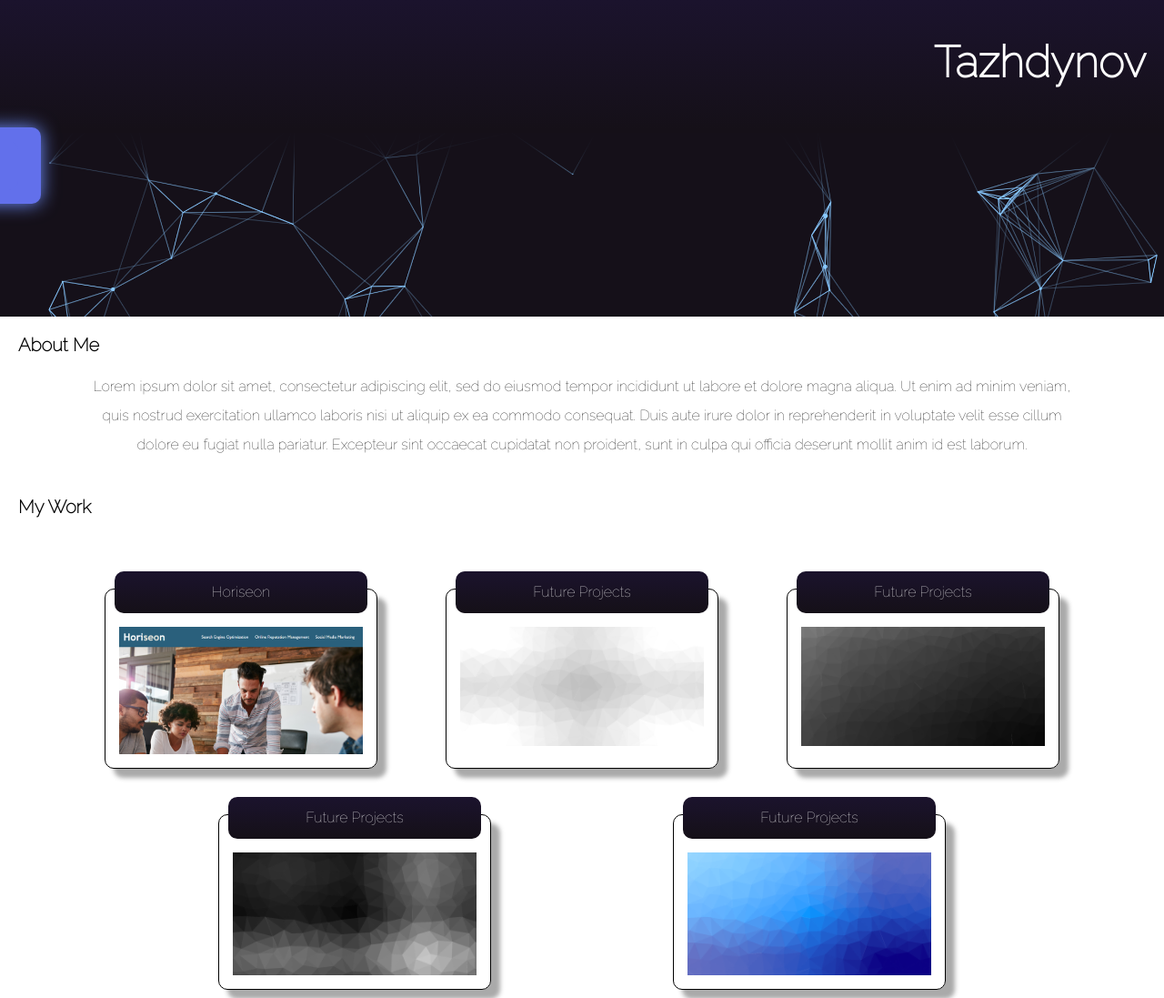
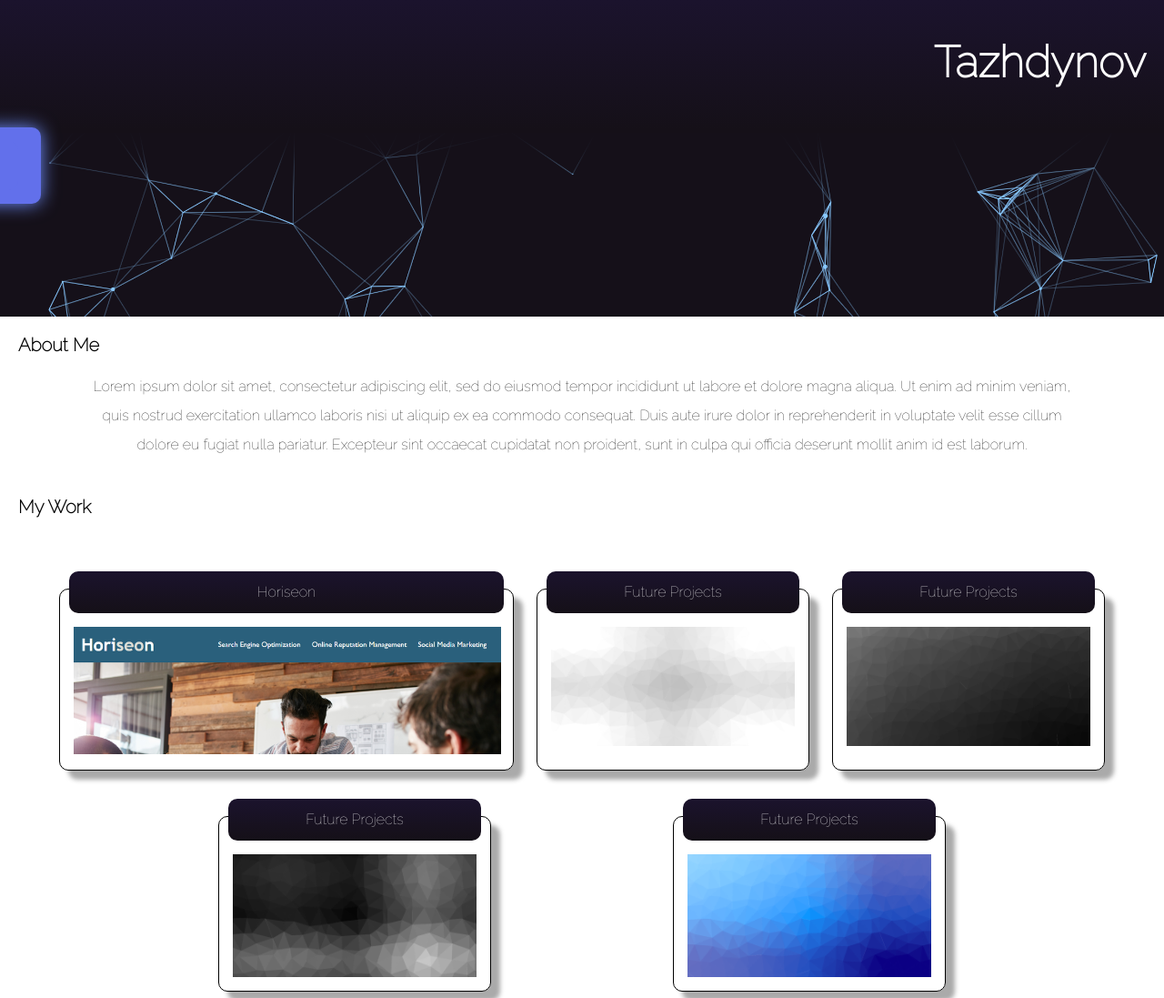
Before and after one commit to tajdinov/Portfolio, a plain HTML site: page index.html in a window 1280 px wide. Shown: the top 1097 px of the page at 91% size. Drawn offline with Linux system fonts and the light colour scheme.

Commit message:
second commit. Larger image for project

```diff
--- a/assets/css/style.css
+++ b/assets/css/style.css
@@ -107,6 +107,28 @@ p {
   justify-content: space-evenly;
 }
 
+.card1 {
+  border-style: solid;
+  border-width: 1px;
+  border-radius: var(--border-radius);
+  padding: 10px;
+  flex: 0 0 500px;
+  width: 500px;
+  height: 200px;
+  box-shadow: 10px 10px 5px #aaaaaa;
+  margin: 10px;
+  margin-bottom: 40px;
+
+}
+
+.card1  header {
+  border-radius: var(--border-radius);
+  padding: 7px;
+  position: relative;
+  margin-top: -30px;
+  text-align: center;
+}
+
 .card {
   border-style: solid;
   border-width: 1px;
@@ -137,7 +159,11 @@ p {
 }
 
 .Horiseon img{
+  width: 480px;
   height: 150px;
+  margin-top: 10px;
+  padding: 5px;
+  justify-content: center;
   object-fit: cover;
   object-position: top;
 }
@@ -149,8 +175,12 @@ p {
   transition: 3s;
 }
 
+.card:hover {
+  transform: scale(110%);
+  transition: 0.3s;
+}
 
-.card:hover {
+.card1:hover {
   transform: scale(110%);
   transition: 0.3s;
 }
--- a/index.html
+++ b/index.html
@@ -39,7 +39,7 @@
         <div id="My-Work">
           <h2>My Work</h2>
           <div class="projects">
-            <section class="card">
+            <section class="card1">
               <header>Horiseon</header>
               <div>
               <a class="Horiseon" href="https://tajdinov.github.io/Week-one-challenge/"><img src="assets/images/01-html-css-git-homework-demo.png" alt="Horiseon" ></a>
```
Also changed, not shown: 1 other file.
